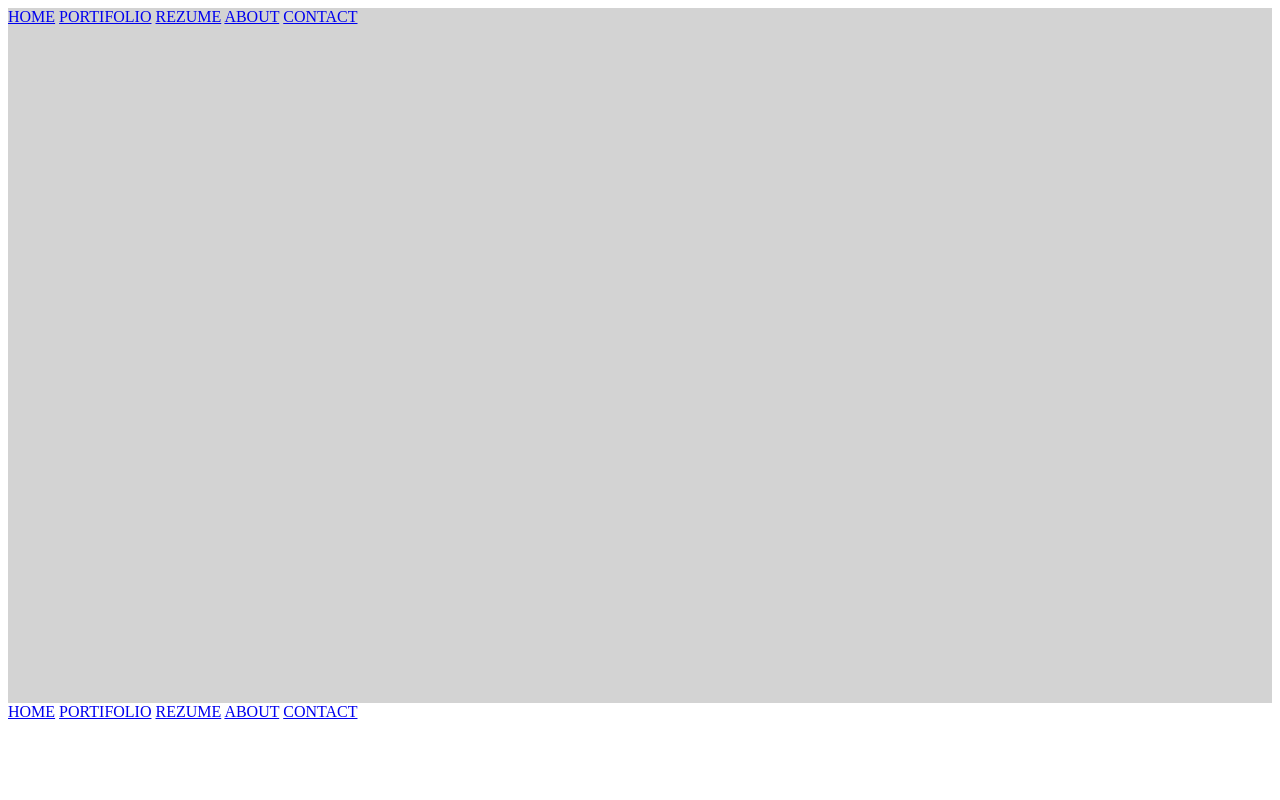
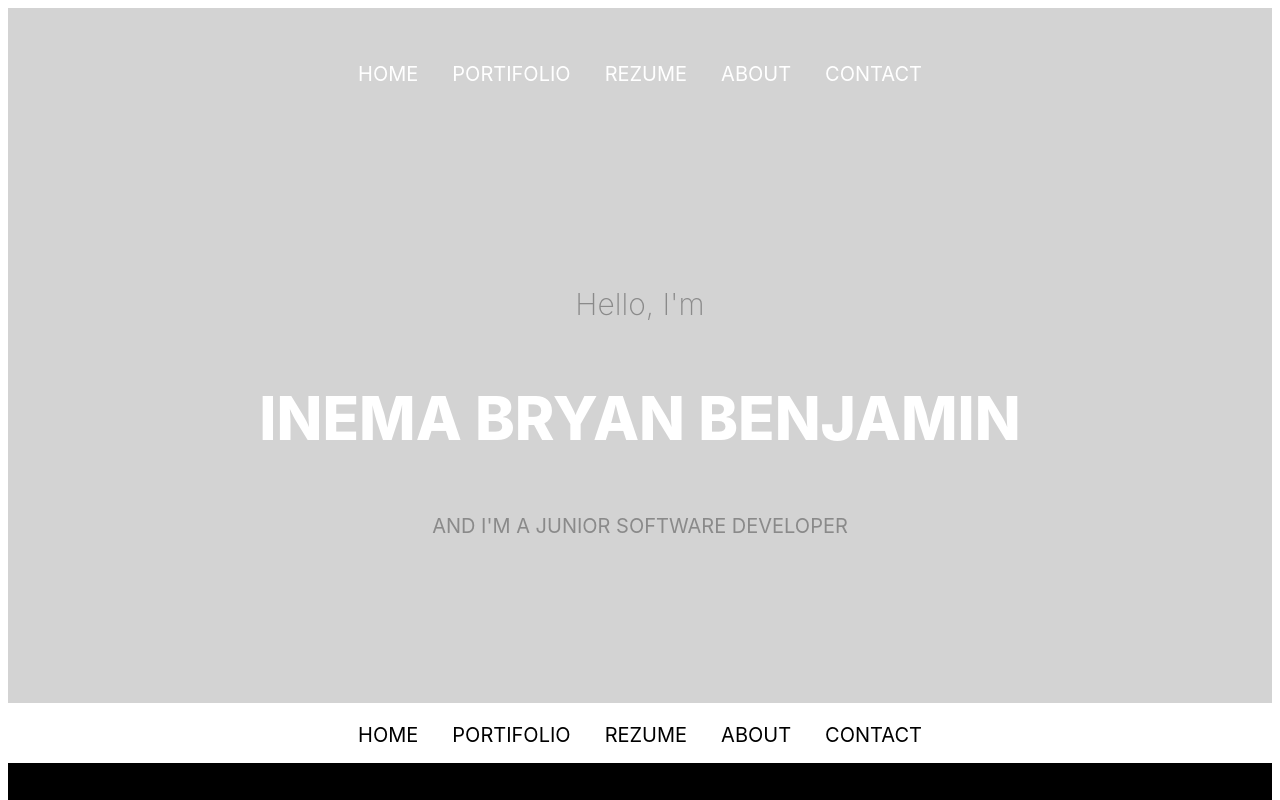
Before and after one commit to Martinlutr2006/My-Personal-Brand, a plain HTML site: page index.html in a window 1280 px wide. Shown: the top 800 px of the page. Drawn offline with Linux system fonts and the light colour scheme.

Commit message:
description added

```diff
--- a/css/styles.css
+++ b/css/styles.css
@@ -5,8 +5,74 @@
     /* background-image: url(/assets/images/IMG-20220416-WA0007.jpg); */
     background-color: lightgrey;
 }
-.home > .nav-bar > header > ul > li > a{
+.content{
+    background-color: black;
+    width: 100%;
+    height: 9926px;
+}
+.nav{
+    height: 40px;
+    width: 100px;
     text-decoration: none;
-    color: black;
-    list-style-type: none;
+    margin: 10px;
+    padding: 5px;
+    color: #FFF;
+    font-family: Inter;
+    font-size: 20px;
+    font-style: normal;
+    font-weight: 400;
+    line-height: normal;
 }
+.nav2{
+    height: 40px;
+    width: 100px;
+    text-decoration: none;
+    margin: 10px;
+    padding: 5px;
+    color: #000000;
+    font-family: Inter;
+    font-size: 20px;
+    font-style: normal;
+    font-weight: 400;
+    line-height: normal;
+}
+.nav-bar1{
+    text-align: center;
+}
+.nav-bar2{
+    text-align: center;
+    height: 40px;
+    width: 100%;
+    margin-top: 20px;
+    background-color: #FFF;
+}
+.description{
+    margin-top: 200px;
+}
+.p1{
+    color: #8a8a8a;
+    text-align: center;
+    font-family: Inter;
+    font-size: 30px;
+    font-style: normal;
+    font-weight: 200;
+    line-height: normal;
+}
+.p2{
+    color: #FFF;
+    font-family: Inter;
+    font-size: 60px;
+    text-align: center;
+    font-style: normal;
+    font-weight: 800;
+    line-height: normal;
+}
+.p3{
+    color: #8a8a8a;
+    font-family: Inter;
+    font-size: 20px;
+    text-align: center;
+    font-style: normal;
+    font-weight: 400;
+    line-height: normal;
+}
--- a/index.html
+++ b/index.html
@@ -8,26 +8,28 @@
 </head>
 <body>
     <section class="home">
-        <div class="nav-bar">
-            <header>
-                    <a href="#">HOME</a>
-                    <a href="#">PORTIFOLIO</a>
-                    <a href="#">REZUME</a>
-                    <a href="#">ABOUT</a>
-                    <a href="#">CONTACT</a>
-            </header>
+        <br><br><br>
+        <div class="nav-bar1">
+            <a href="#" class="nav">HOME</a>
+            <a href="#" class="nav">PORTIFOLIO</a>
+            <a href="#" class="nav">REZUME</a>
+            <a href="#" class="nav">ABOUT</a>
+            <a href="#" class="nav">CONTACT</a>
+        </div>
+        <div class="description">
+            <p class="p1">Hello, I'm</p>
+            <p class="p2">INEMA BRYAN BENJAMIN</p>
+            <p class="p3">AND I'M A JUNIOR SOFTWARE DEVELOPER</p>
         </div>
     </section>
     <section class="content">
-        <div class="nav-bar">
+        <div class="nav-bar2">
             <div class="nav-items">
-                <header>
-                        <a href="#">HOME</a>
-                        <a href="#">PORTIFOLIO</a>
-                        <a href="#">REZUME</a>
-                        <a href="#">ABOUT</a>
-                        <a href="#">CONTACT</a>
-                </header>
+                <a href="#" class="nav2">HOME</a>
+                <a href="#" class="nav2">PORTIFOLIO</a>
+                <a href="#" class="nav2">REZUME</a>
+                <a href="#" class="nav2">ABOUT</a>
+                <a href="#" class="nav2">CONTACT</a>
             </div>
         </div>
         <div class="F-portifolio"></div>
```
Also changed, not shown: 1 other file.
